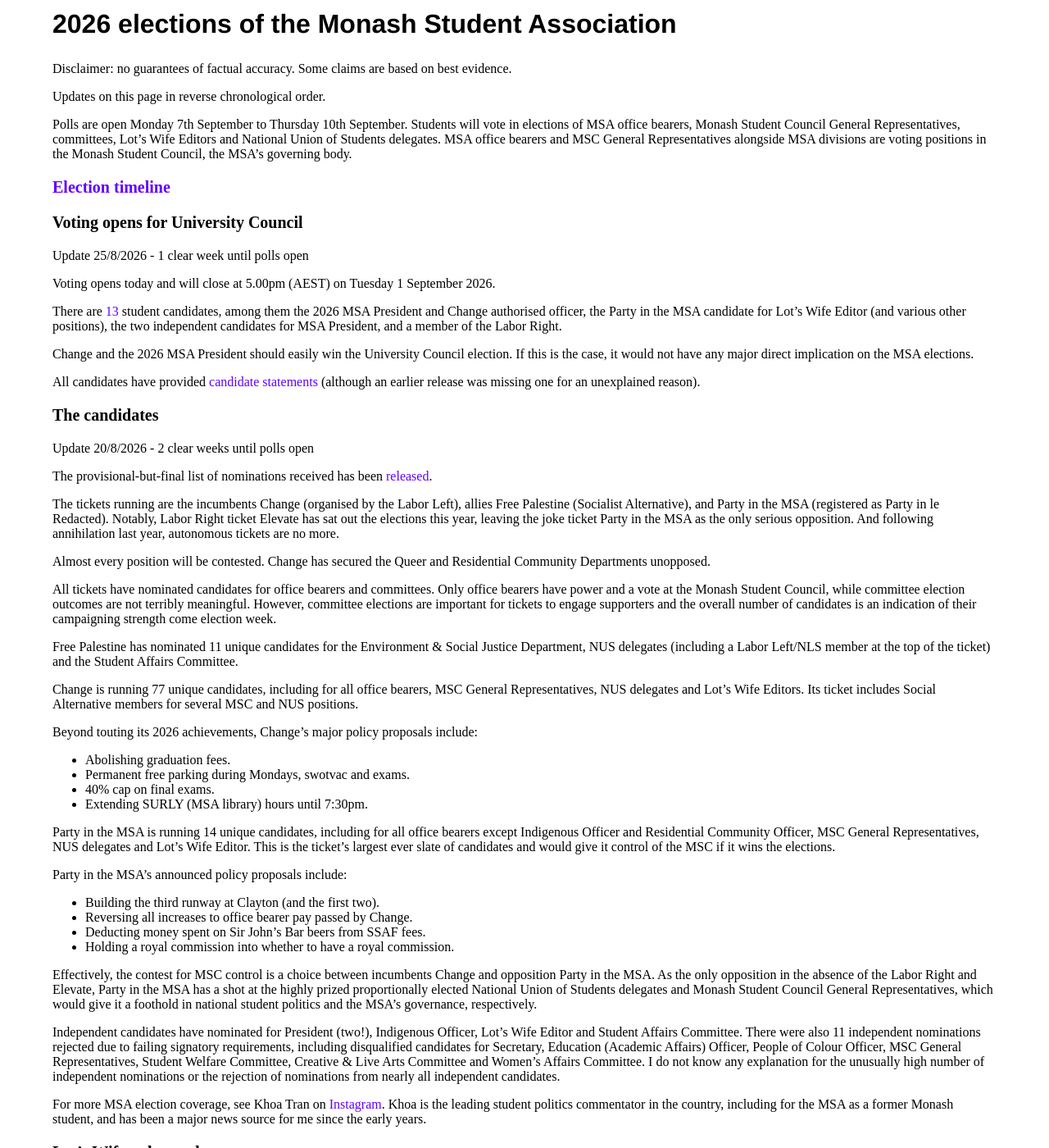
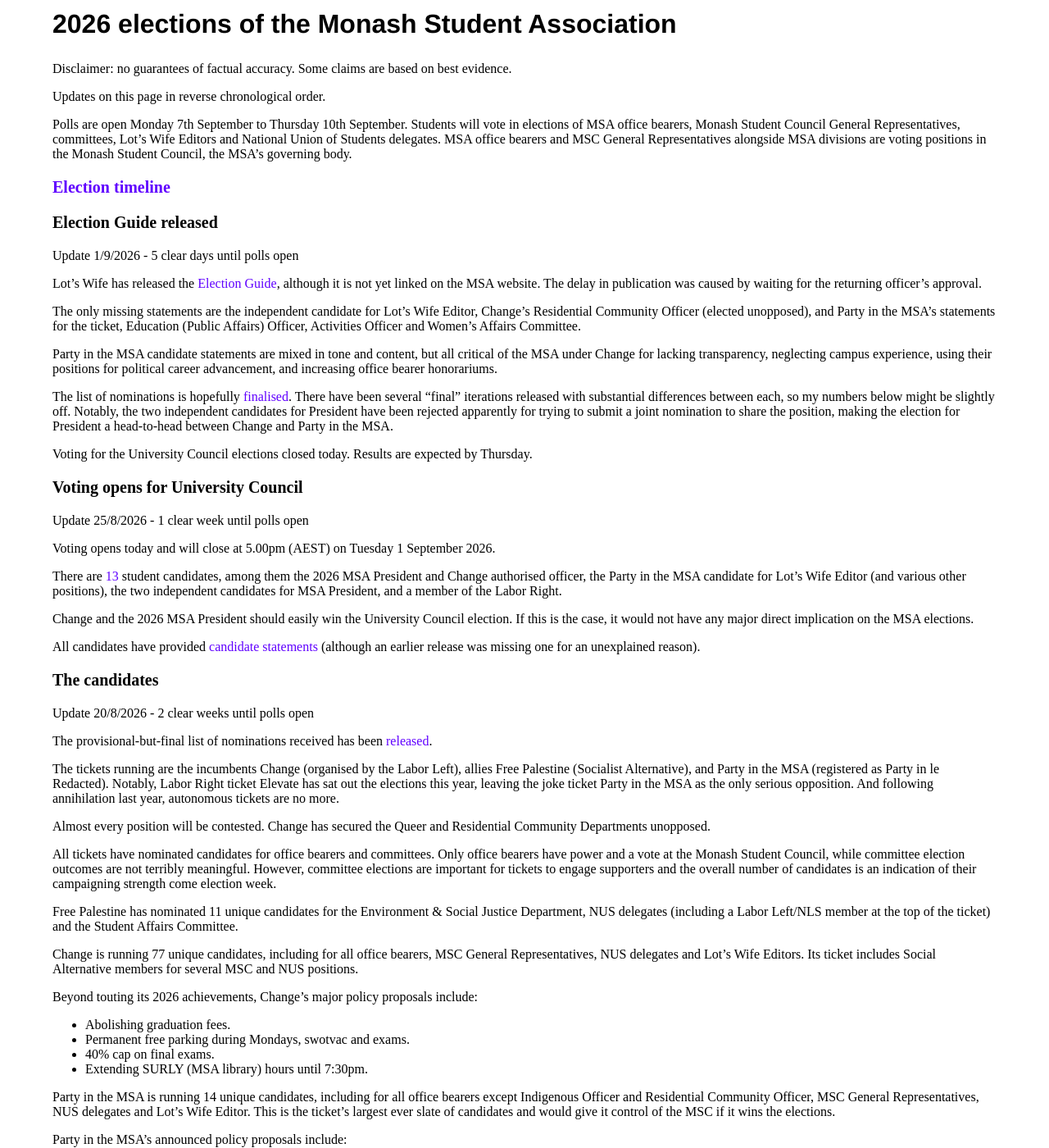
Before and after one commit to nhtnhanbn/nhtnhanbn.github.io, a Jekyll site: the page built from monash/msa26.md, in a window 1280 px wide and 1400 px high, scrolled down 194 px. Shown: the whole window at 82% size. Built offline with Jekyll 4.4.1, drawn with Linux system fonts in a browser that asks for light colours; some of the changed text lies outside the part shown.

Commit message:
Update msa26

```diff
--- a/monash/msa26.md
+++ b/monash/msa26.md
@@ -3,7 +3,7 @@
 title: 2026 Monash Student Association elections
 ---
 
-Page last updated 28/8/2026.
+Page last updated 1/9/2026.
 
 ## 2026 elections of the Monash Student Association
 
@@ -14,6 +14,20 @@
 Polls are open Monday 7th September to Thursday 10th September. Students will vote in elections of MSA office bearers, Monash Student Council General Representatives, committees, Lot's Wife Editors and National Union of Students delegates. MSA office bearers and MSC General Representatives alongside MSA divisions are voting positions in the Monash Student Council, the MSA's governing body.
 
 ### [Election timeline](https://msa.monash.edu/hubfs/MSA%20Election%20Timeline%202026.pdf)
+
+### Election Guide released
+
+Update 1/9/2026 - 5 clear days until polls open
+
+Lot's Wife has released the [Election Guide](https://www.yumpu.com/en/document/view/71275719/msa-election-guide-2026), although it is not yet linked on the MSA website. The delay in publication was caused by waiting for the returning officer's approval.
+
+The only missing statements are the independent candidate for Lot's Wife Editor, Change's Residential Community Officer (elected unopposed), and Party in the MSA's statements for the ticket, Education (Public Affairs) Officer, Activities Officer and Women's Affairs Committee.
+
+Party in the MSA candidate statements are mixed in tone and content, but all critical of the MSA under Change for lacking transparency, neglecting campus experience, using their positions for political career advancement, and increasing office bearer honorariums.
+
+The list of nominations is hopefully [finalised](https://msa.monash.edu/hubfs/2026%20MSA%20Notice%20of%20Nominations%20Received_FINAL.pdf). There have been several "final" iterations released with substantial differences between each, so my numbers below might be slightly off. Notably, the two independent candidates for President have been rejected apparently for trying to submit a joint nomination to share the position, making the election for President a head-to-head between Change and Party in the MSA.
+
+Voting for the University Council elections closed today. Results are expected by Thursday.
 
 ### Voting opens for University Council
 
@@ -59,7 +73,7 @@
 
 Effectively, the contest for MSC control is a choice between incumbents Change and opposition Party in the MSA. As the only opposition in the absence of the Labor Right and Elevate, Party in the MSA has a shot at the highly prized proportionally elected National Union of Students delegates and Monash Student Council General Representatives, which would give it a foothold in national student politics and the MSA's governance, respectively.
 
-Independent candidates have nominated for President (two!), Indigenous Officer, Lot's Wife Editor and Student Affairs Committee. There were also 11 independent nominations rejected due to failing signatory requirements, including disqualified candidates for Secretary, Education (Academic Affairs) Officer, People of Colour Officer, MSC General Representatives, Student Welfare Committee, Creative & Live Arts Committee and Women's Affairs Committee. I do not know any explanation for the unusually high number of independent nominations or the rejection of nominations from nearly all independent candidates.
+Independent candidates have nominated for Indigenous Officer, Lot's Wife Editor and Student Affairs Committee. There were also 11 independent nominations rejected due to failing signatory requirements, including disqualified candidates for President (two!), Secretary, Education (Academic Affairs) Officer, People of Colour Officer, MSC General Representatives, Student Welfare Committee, Creative & Live Arts Committee and Women's Affairs Committee. I do not know any explanation for the unusually high number of independent nominations or the rejection of nominations from nearly all independent candidates.
 
 For more MSA election coverage, see Khoa Tran on [Instagram](https://instagram.com/khoa.tran.1291). Khoa is the leading student politics commentator in the country, including for the MSA as a former Monash student, and has been a major news source for me since the early years.
 
```
